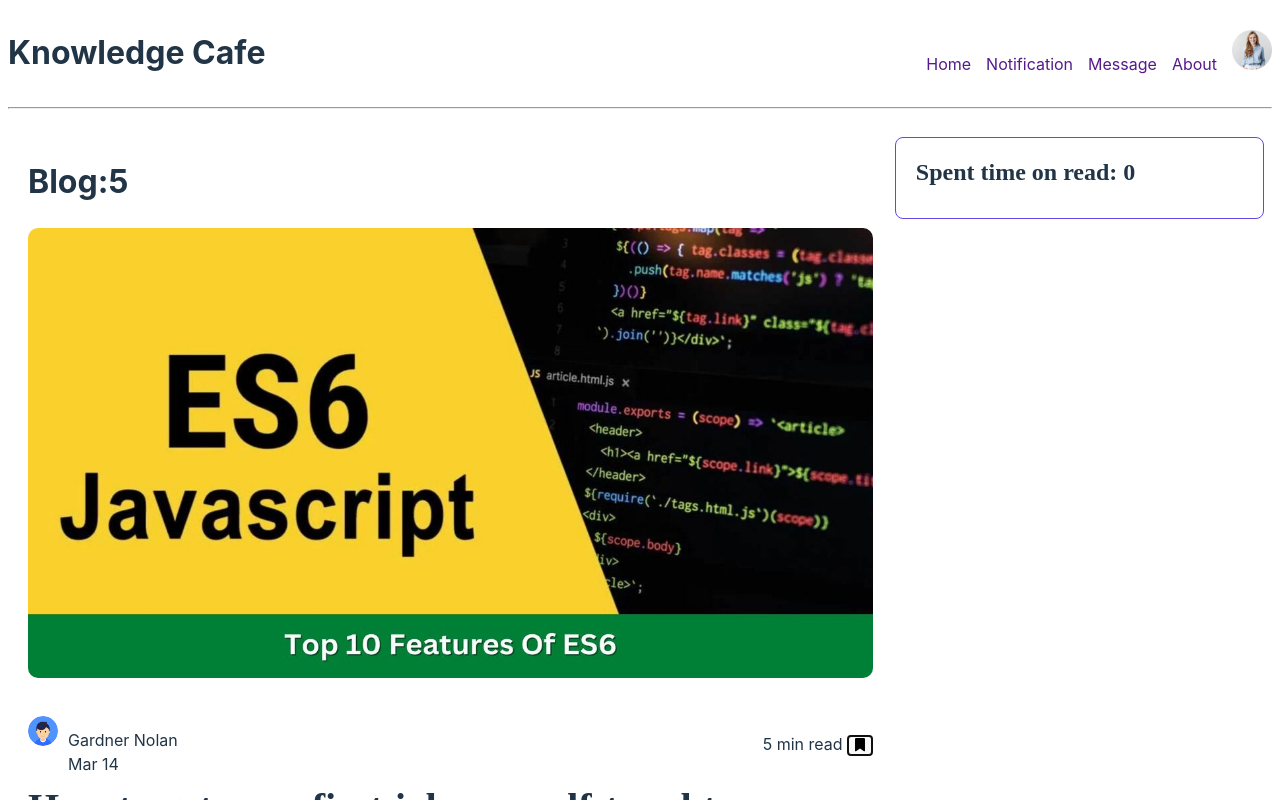
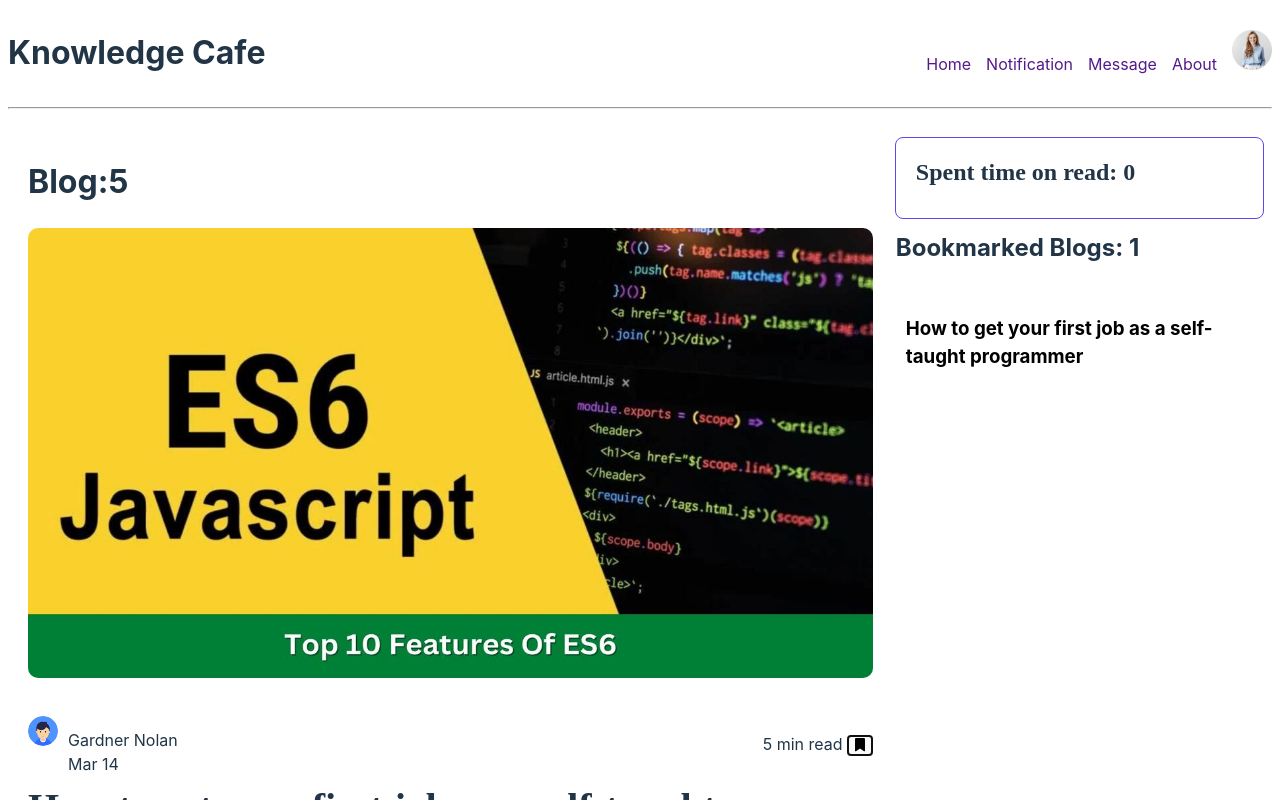
Before and after one commit to vatiza/knowledge-cafe-A8-, a React (Vite) app: page / in a window 1280 px wide. Both pictures are taken after a click on the button 860 px from the left and 745 px from the top of the page. Shown: the top 800 px of the page. Built offline with nearby package versions, Linux system fonts and the light colour scheme.

Commit message:
bookmark section workd

```diff
--- a/src/App.jsx
+++ b/src/App.jsx
@@ -7,16 +7,20 @@ import Nav from './Components/Nav/Nav'
 
 function App() {
   const [newreadTime, setnewreadTime] = useState(0)
-  const [bookmarks, setbookmarks] = useState([]);
+  const [bookmarksTitles, setbookmarksTitles] = useState([]);
 
   const markAsBtn = (id, readtime) => {
     const addNewReadTime = newreadTime + readtime;
     setnewreadTime(addNewReadTime);
+    const reminBookmarks = bookmarksTitles.filter(bookmark => bookmark.id !== id);
+    setbookmarksTitles(reminBookmarks);
     // console.log(addNewReadTime);
   }
   const manageBookmark = (post) => {
-    // const newBookmarks = [...bookmarks]
-    console.log(post);
+    const newBookmarks = [...bookmarksTitles, post];
+    setbookmarksTitles(newBookmarks);
+
+
   }
 
 
@@ -25,7 +29,7 @@ function App() {
       <Nav></Nav>
       <div className='main-body'>
         <Blogs markAsBtn={markAsBtn} manageBookmark={manageBookmark}  ></Blogs>
-        <Bookmark newreadTime={newreadTime} ></Bookmark>
+        <Bookmark newreadTime={newreadTime} bookmarksTitles={bookmarksTitles} ></Bookmark>
 
       </div>
     </>
--- /dev/null
+++ b/src/Components/BookmarkTitles/BookmarkTitles.css
@@ -0,0 +1,10 @@
+.bookmark-section {
+    color: black;
+    width: 351px;
+    height: 98px;
+    background-color: white;
+    padding: 10px;
+    margin-top: 10px;
+    border-radius: 20px;
+
+}
--- /dev/null
+++ b/src/Components/BookmarkTitles/BookmarkTitles.jsx
@@ -0,0 +1,18 @@
+import './BookmarkTitles.css'
+import PropTypes from 'prop-types';
+const BookmarkTitles = (bookmark) => {
+    // console.log(bookmarksTitles);
+    const { posttitle } = bookmark.bookmark;
+    console.log(posttitle)
+    return (
+        <div className='bookmark-section'>
+
+            <h3>{posttitle}</h3>
+        </div>
+    );
+};
+
+BookmarkTitles.propTypes = {
+    bookmarksTitles: PropTypes.object
+}
+export default BookmarkTitles;
--- a/src/Components/Bookmarks/Bookmarks.css
+++ b/src/Components/Bookmarks/Bookmarks.css
@@ -6,6 +6,10 @@
     position: sticky;
     top: 0;
 
+}
+
+.selected-items {
+    margin-top: 40px;
 }
 
 .bookmark-time-container h1 {
--- a/src/Components/Bookmarks/Bookmarks.jsx
+++ b/src/Components/Bookmarks/Bookmarks.jsx
@@ -1,22 +1,30 @@
+import BookmarkTitles from '../BookmarkTitles/BookmarkTitles';
 import './Bookmarks.css'
 import PropTypes from 'prop-types';
 
-const Bookmark = ({ newreadTime }) => {
-    console.log(newreadTime);
+const Bookmark = ({ newreadTime, bookmarksTitles }) => {
+    // console.log(bookmarksTitles);
     return (
         <>
             <div className="bookmark-time-container">
                 <h1>Spent time on read: {newreadTime}</h1>
+                <h2 className='selected-items'>Bookmarked Blogs: {bookmarksTitles.length}</h2>
+                <div className='bookmark-title-section'>
+                    {
+                        bookmarksTitles.map((bookmark, id) => <BookmarkTitles key={id}
+                            bookmark={bookmark}></BookmarkTitles>)
+                    }
+
+
+                </div>
             </div>
-            <div className='bookmark-title-section'>
 
-            </div>
 
         </>
     );
 };
 Bookmark.propTypes = {
-    // bookmarks: PropTypes.array,
+    bookmarksTitles: PropTypes.array,
     newreadTime: PropTypes.number
 }
 export default Bookmark;
```
